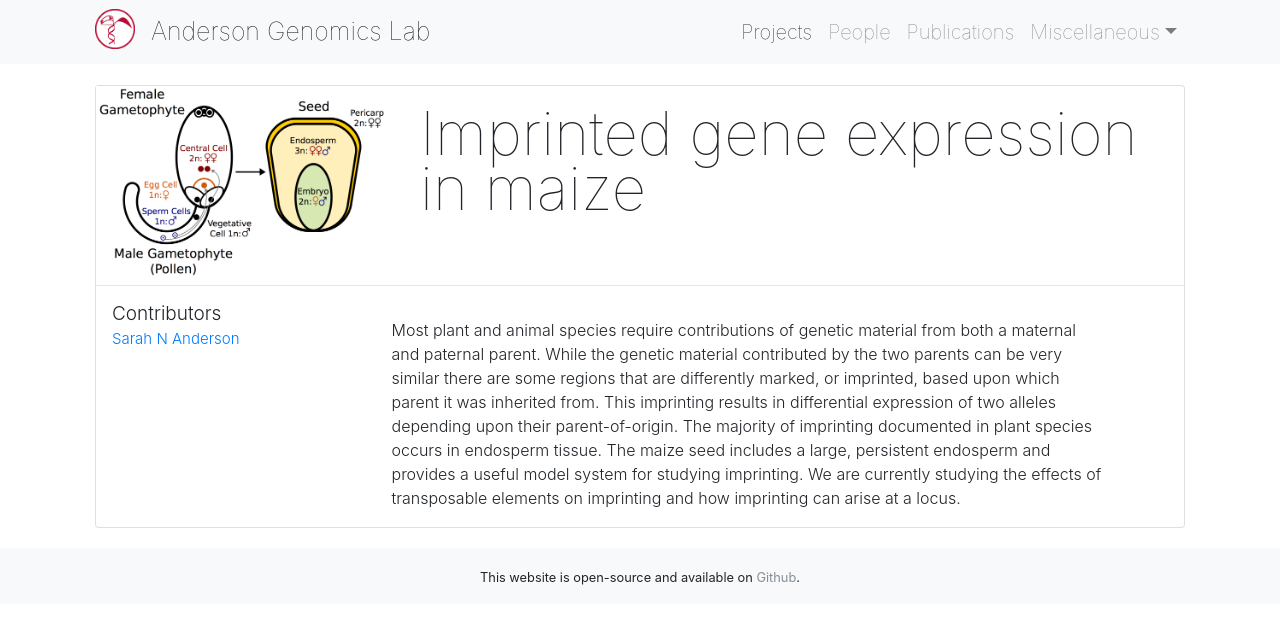
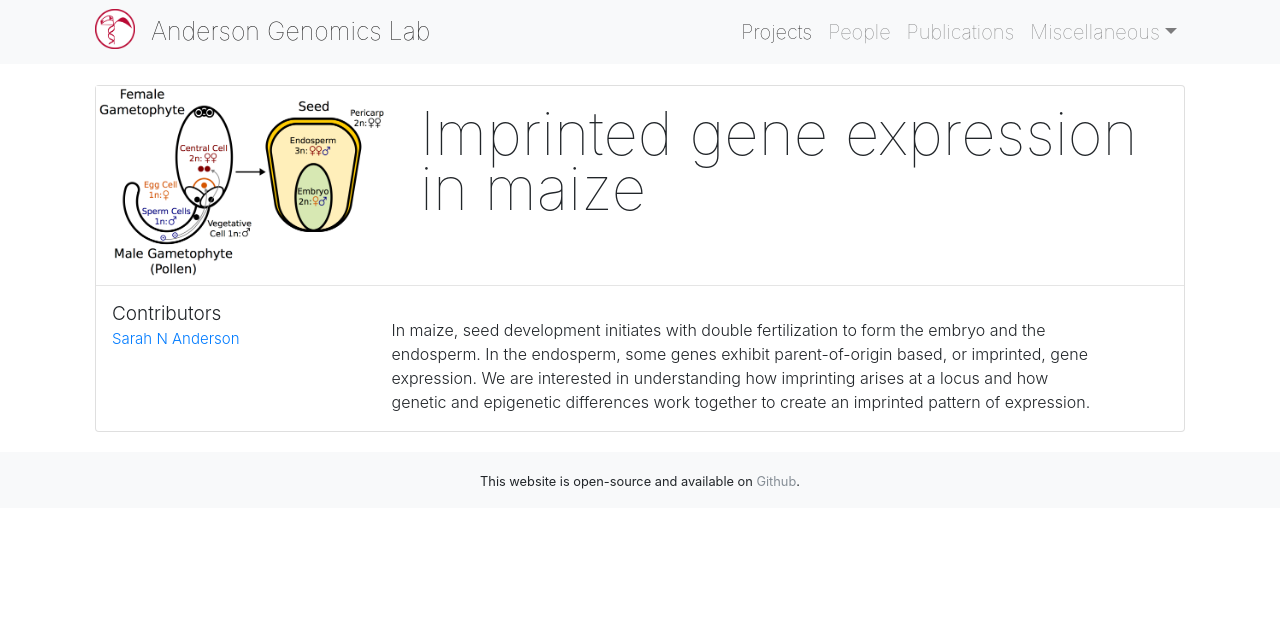
Before and after one commit to andersongenomicslab/andersongenomicslab.github.io, a Jekyll site: the page built from projects/_posts/2016-01-06-imprinting.md, in a window 1280 px wide. Shown: the top 624 px of the page. Built offline with Jekyll 4.4.1, drawn with Linux system fonts in a browser that asks for light colours; nearby versions of some CDN libraries; a style sheet for code colours, icons or effects is not loaded.

Commit message:
Update 2016-01-06-imprinting.md

```diff
--- a/projects/_posts/2016-01-06-imprinting.md
+++ b/projects/_posts/2016-01-06-imprinting.md
@@ -8,4 +8,4 @@
 link:
 ---
 
-Most plant and animal species require contributions of genetic material from both a maternal and paternal parent.  While the genetic material contributed by the two parents can be very similar there are some regions that are differently marked, or imprinted, based upon which parent it was inherited from.  This imprinting results in differential expression of two alleles depending upon their parent-of-origin.  The majority of imprinting documented in plant species occurs in endosperm tissue.  The maize seed includes a large, persistent endosperm and provides a useful model system for studying imprinting.  We are currently studying the effects of transposable elements on imprinting and how imprinting can arise at a locus.
+In maize, seed development initiates with double fertilization to form the embryo and the endosperm. In the endosperm, some genes exhibit parent-of-origin based, or imprinted, gene expression. We are interested in understanding how imprinting arises at a locus and how genetic and epigenetic differences work together to create an imprinted pattern of expression.
```
